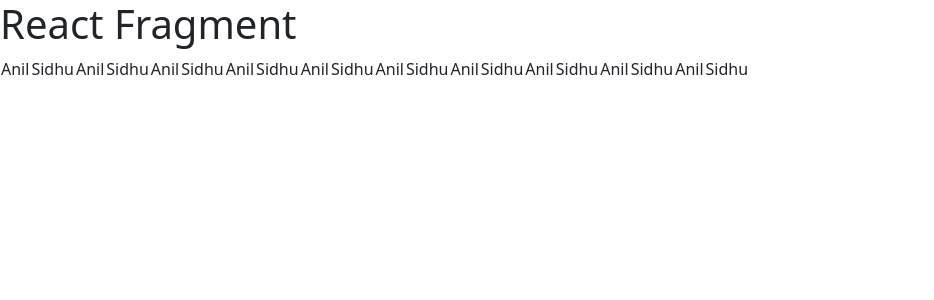
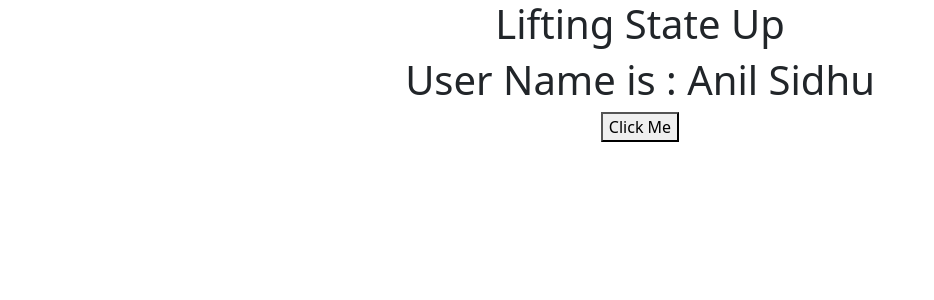
Before and after one commit to Deepakiit17/React_Tutorial, a React (Create React App) app: page / in a window 1280 px wide. Shown: the top 300 px of the page, without its empty margins (0-934 px from the left). Built offline with nearby package versions, Linux system fonts and the light colour scheme.

Commit message:
Lifting State Up OR send data child to parent component

```diff
--- a/src/App.js
+++ b/src/App.js
@@ -1,27 +1,15 @@
+import React from "react";
 import "./App.css";
-import React from "react";
-import Cols from "./Cols";
+import User from "./User";
 function App() {
+  function getName(name) {
+    alert(name);
+  }
   return (
-    <>
-      <h1>React Fragment</h1>
-      <table>
-        <tbody>
-          <tr>
-            <Cols />
-            <Cols />
-            <Cols />
-            <Cols />
-            <Cols />
-            <Cols />
-            <Cols />
-            <Cols />
-            <Cols />
-            <Cols />
-          </tr>
-        </tbody>
-      </table>
-    </>
+    <div className="App">
+      <h1>Lifting State Up</h1>
+      <User getData={getName} />
+    </div>
   );
 }
 
--- a/src/Cols.js
+++ /dev/null
@@ -1,10 +0,0 @@
-function Cols() {
-  return (
-    <>
-      <td>Anil</td>
-      <td>Sidhu</td>
-    </>
-  );
-}
-
-export default Cols;
--- /dev/null
+++ b/src/User.js
@@ -0,0 +1,11 @@
+function User(props) {
+  const name = "Anil Sidhu";
+  return (
+    <div>
+      <h1>User Name is : {name}</h1>
+      <button onClick={() => props.getData(name)}>Click Me</button>
+    </div>
+  );
+}
+
+export default User;
```
